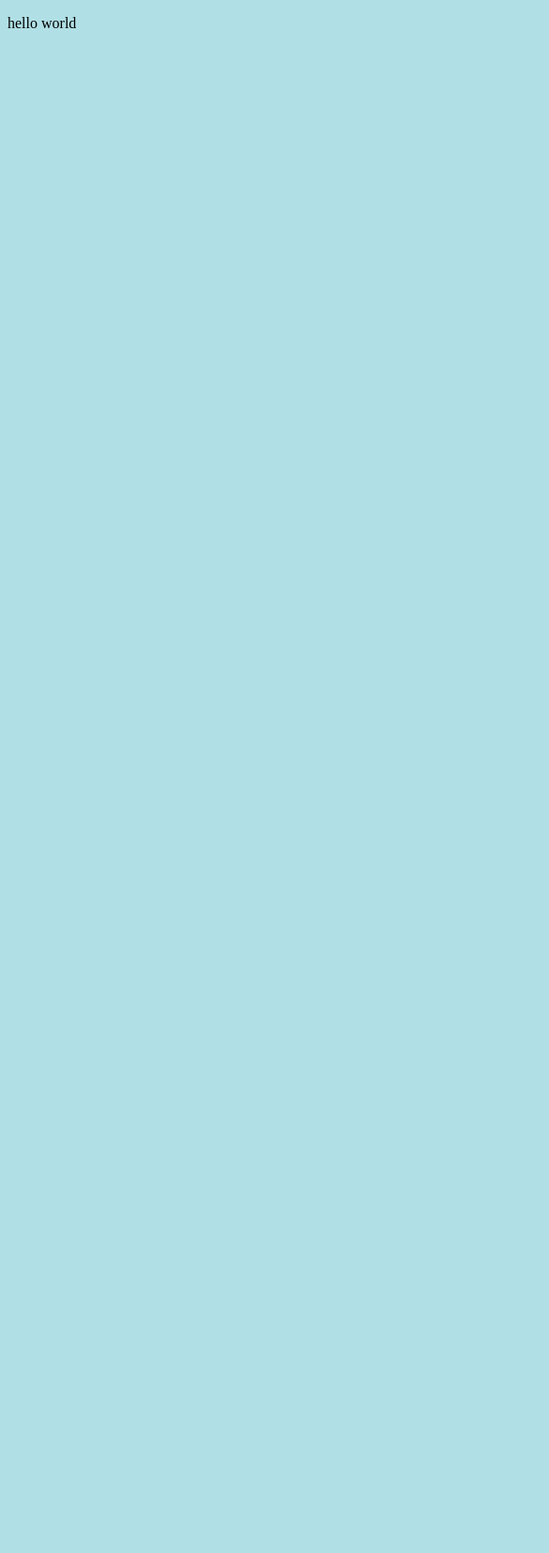
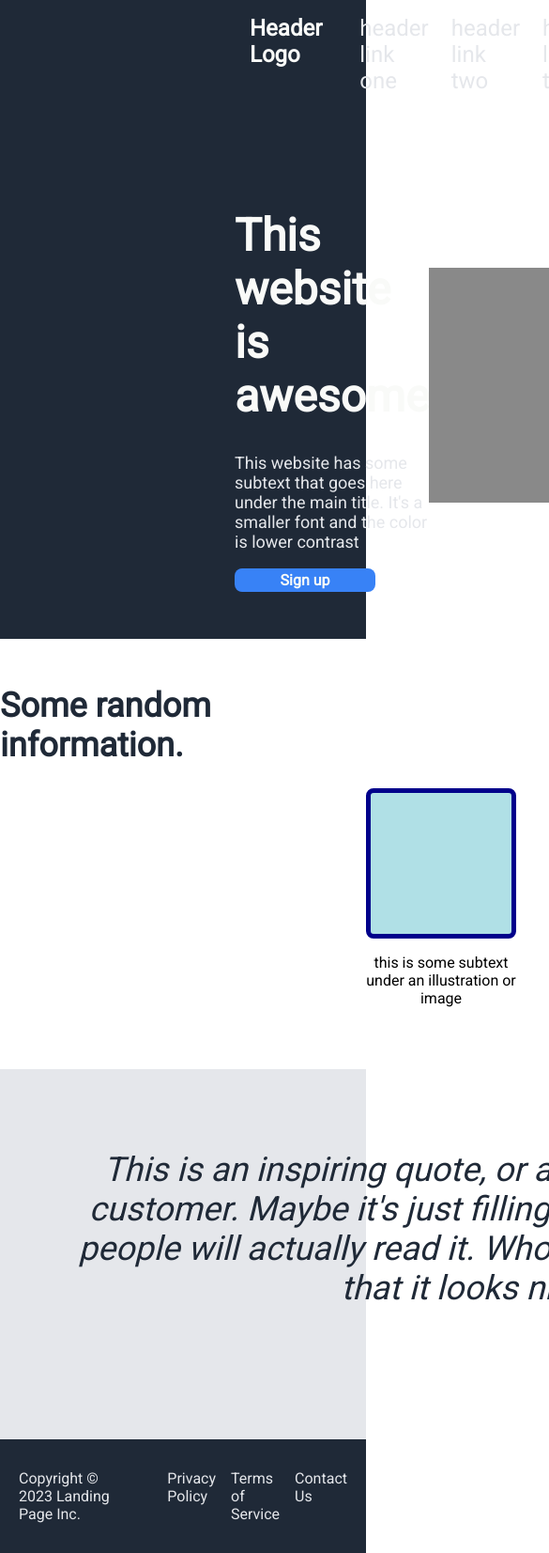
Before and after one commit to palmtreeshinobi/odin-landing-page, a plain HTML site: page index.html in a window 390 px wide. Shown: the top 1653 px of the page at 94% size, 585 px wide, since content can reach past the window. Before the commit the page ends 844 px from the top, so only its background shows below. Drawn offline with Linux system fonts and the light colour scheme.

Commit message:
Completed most of the odin landing page project with flexbox. It's not super responsive. Something to work on as I continue to practice.

```diff
--- a/index.html
+++ b/index.html
@@ -4,11 +4,70 @@
     <meta charset="UTF-8">
     <meta name="viewport" content="width=device-width, initial-scale=1.0">
     <link rel="stylesheet" href="style.css">
+    <link href='https://fonts.googleapis.com/css?family=Roboto' rel='stylesheet'>
     <title>Landing Page</title>
 </head>
 <body>
-
-    <p>hello world</p>
-
+    <div class="navbar">
+        <div class="header-logo">Header Logo</div>
+        <ul class="header-links">
+            <li>header link one</li>
+            <li>header link two</li>
+            <li>header link three</li>
+        </ul>
+    </div>
+    <div class="hero-main">
+        <div class="left-hero">
+            <h1 class="awesome">This website is awesome</h1>
+            <p class="subtext">This website has some subtext that goes here under the main title. It's a smaller font and the color is lower contrast</p>
+            <div class="signup-button">
+                <p class="signup-text">Sign up</p>
+            </div>
+        </div>
+        <div class="right-hero">
+            <div class="placeholder-box">
+                <p class="placeholder-text">this is a placeholder for an image</p>
+            </div>
+        </div>
+    </div>
+    <div class="product-section">
+        <h1 class="product-title">Some random information.</h1>
+        <ul class="product-wheel">
+            <li class="product-card">
+                <div class="product-image"></div>
+                <p class="product-description">this is some subtext under an illustration or image</p>
+            </li>
+            <li class="product-card">
+                <div class="product-image"></div>
+                <p class="product-description">this is some subtext under an illustration or image</p>
+            </li>
+            <li class="product-card">
+                <div class="product-image"></div>
+                <p class="product-description">this is some subtext under an illustration or image</p>
+            </li>
+            <li class="product-card">
+                <div class="product-image"></div>
+                <p class="product-description">this is some subtext under an illustration or image</p>
+            </li>
+        </ul>
+    </div>
+    <div class="testimonial">
+        <div class="quote-box">
+            <p class="quote-text">This is an inspiring quote, or a testimonial from a customer. Maybe it's just filling up space, or maybe people will actually read it. Who knows? All I know is that it looks nice.</p>
+            <div class="quote-title">
+                <p class="quote-title-text">- Thor, God of Thunder</p>
+            </div>
+        </div>
+    </div>
+    <footer class="main-footer">
+        <div class="footer-content">
+            <p>Copyright © 2023 Landing Page Inc.</p>
+            <ul class="footer-links">
+                <li><a href="#">Privacy Policy</a></li>
+                <li><a href="#">Terms of Service</a></li>
+                <li><a href="#">Contact Us</a></li>
+            </ul>
+        </div>
+    </footer>
 </body>
 </html>
--- a/style.css
+++ b/style.css
@@ -1,3 +1,197 @@
 body {
+    font-family: 'Roboto';
+    padding: 0px;
+    border: 0px;
+    margin: 0;
+}
+
+.navbar {
+    display: flex;
+    background-color: #1f2937;
+    color: #f9faf8;
+    padding: 16px;
+}
+
+.header-logo {
+    font-size: 24px;
+    font-weight: 700;
+    margin-left: 250px;
+}
+
+.header-links {
+    display: flex;
+    gap: 24px;
+    list-style: none;
+    margin-left: auto;
+    margin-right: 250px;
+    margin-top: 0;
+    font-size: 24px;
+    color: #e5e7eb;
+}
+
+.hero-main {
+    background-color: #1f2937;
+    display: flex;
+    padding-top: 50px;
+    padding-bottom: 50px;
+}
+
+.left-hero {
+    margin-left: 250px;
+    flex: 1 1 0;
+}
+
+.awesome {
+    color: #f9faf8;
+    font-size: 48px;
+    font-weight: 900;
+}
+
+.subtext {
+    color: #e5e7eb;
+    font-size: 18px;
+    flex-wrap: wrap;
+}
+
+.signup-button {
+    background-color: #3882F6;
+    width: 150px;
+    height: 25px;
+    display: flex;
+    border-radius: 8px;
+}
+
+.signup-text {
+    color:#f9faf8;
+    font-weight: 700;
+    margin: auto;
+}
+
+.right-hero {
+    margin-right: 250px;
+    display: flex;
+    flex: 1 1 0;
+}
+
+.placeholder-box {
+    margin: auto;
+    width: 600px;
+    height: 250px;
+    background-color: #898989;
+    display: flex;
+}
+
+.placeholder-text {
+    margin: auto;
+    color: white;
+    font-weight: 700;
+}
+
+.product-section {
+    display: flex;
+    flex-direction: column;
+    padding-bottom: 50px;
+}
+
+.product-title {
+    padding-top: 50px;
+    margin: auto;
+    font-size: 36px;
+    font-weight: 900;
+    color: #1f2937;
+}
+
+.product-wheel {
+    padding-top: 25px;
+    display: flex;
+    gap: 100px;
+    flex-direction: row;
+    margin: auto;
+    list-style: none;
+    margin-left: 350px;
+    margin-right: 350px;
+}
+
+.product-card {
+    display: flex;
+    flex-direction: column;
+    align-items: center;
+    flex: 1 1 0;
+}
+
+.product-image {
+    height: 150px;
+    width: 150px;
     background-color: powderblue;
+    border: 5px solid darkblue;
+    border-radius: 8px;
 }
+
+.product-description {
+    display: flex;
+    flex-wrap: wrap;
+    text-align: center;
+}
+
+.testimonial {
+    display: flex;
+    flex-direction: column;
+    background-color: #e5e7eb;
+    padding: 50px;
+}
+
+.quote-box {
+    margin: auto;
+}
+
+.quote-text {
+    flex-wrap: wrap;
+    width: 900px;
+    text-align: center;
+    font-size: 36px;
+    color: #1f2937;
+    font-style: italic;
+    font-weight: 100;
+}
+
+.quote-title {
+    display: flex;
+    margin-top: -60px;
+}
+
+.quote-title-text {
+    font-size: 36px;
+    font-weight: 900;
+    margin-left: auto;
+}
+
+.main-footer {
+    background-color: #1f2937;
+    color: #e5e7eb;
+    padding: 16px 0;
+}
+
+.footer-content {
+    display: flex;
+    justify-content: space-between;
+    align-items: center;
+    max-width: 1200px;
+    margin: 0 auto;
+    padding: 0 20px; /* adjust as needed */
+}
+
+.footer-links {
+    display: flex;
+    gap: 16px;
+    list-style: none;
+}
+
+.footer-links a {
+    color: #e5e7eb;
+    text-decoration: none;
+    transition: color 0.3s ease;
+}
+
+.footer-links a:hover {
+    color: #f9faf8;
+}
```
